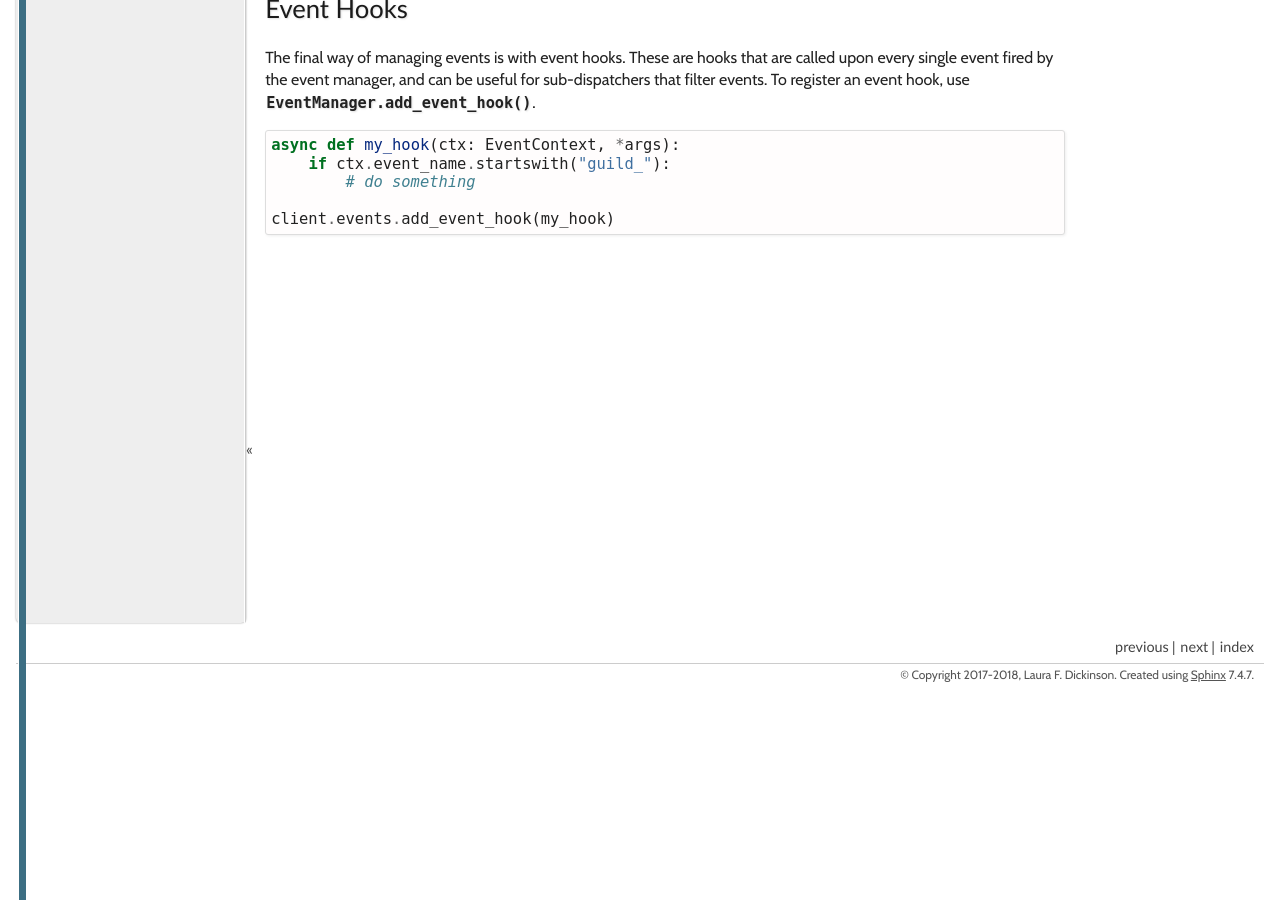
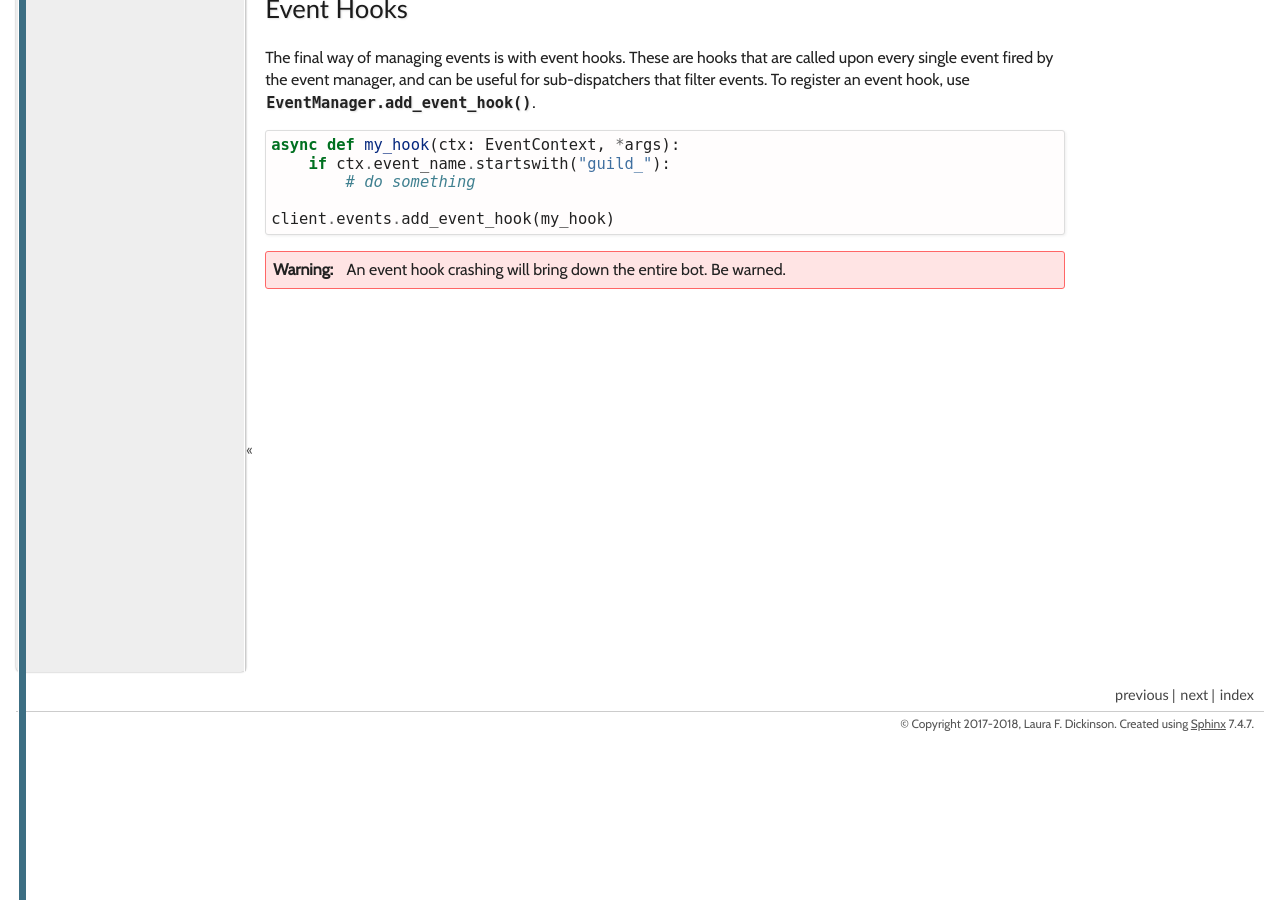
Before and after one commit to Fuyukai/curious, a Sphinx documentation site: the page built from docs/source/tutorial/better_event_handling.rst, in a window 1280 px wide and 900 px high, scrolled down 1861 px. Built offline with Sphinx 7.4.7, drawn with Linux system fonts in a browser that asks for light colours; the version number could not be read and is left out.

Commit message:
Add warning about event hooks.
Signed-off-by: Laura F. D <l@veriny.tf>

```diff
--- a/docs/source/tutorial/better_event_handling.rst
+++ b/docs/source/tutorial/better_event_handling.rst
@@ -120,3 +120,7 @@ To register an event hook, use :meth:`.EventManager.add_event_hook`.
             # do something
 
     client.events.add_event_hook(my_hook)
+
+.. warning::
+
+    An event hook crashing will bring down the entire bot. Be warned.
```
